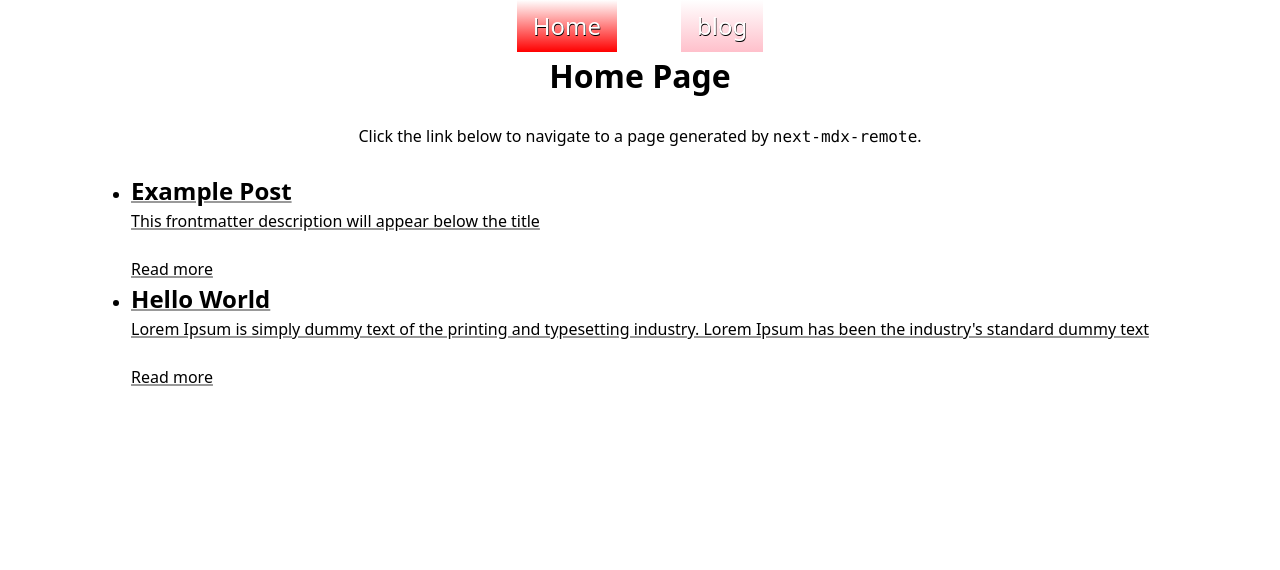
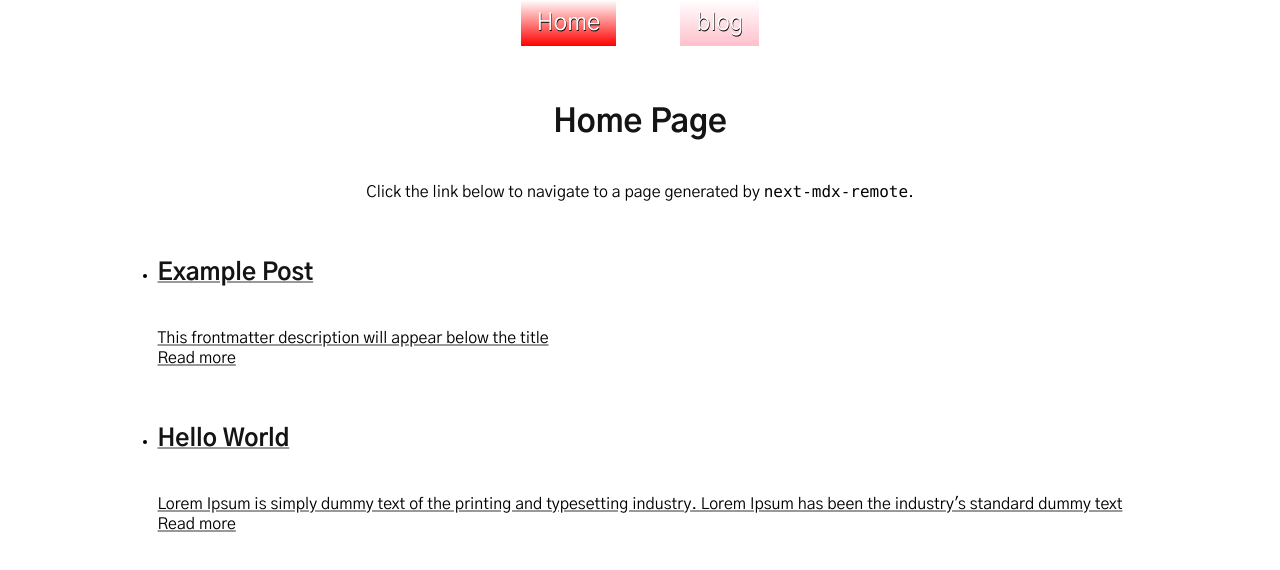
Before and after one commit to awareness481/blog-jsx, a Next.js app: page / in a window 1280 px wide. Shown: the top 570 px of the page. Built offline with nearby package versions, Linux system fonts and the light colour scheme.

Commit message:
text/post styling

```diff
--- a/components/Layout.tsx
+++ b/components/Layout.tsx
@@ -20,9 +20,9 @@ export default function Layout({ children }: {
           --divider-color: rgba(0, 0, 0, 0.4);
         }
 
-        html {
-          font: 100%/1.5 system-ui;
-        }
+        // html {
+        //   font: 100%/1.5 system-ui;
+        // }
 
         a {
           color: inherit;
@@ -36,9 +36,9 @@ export default function Layout({ children }: {
         }
 
         h1,
-        p {
-          margin-bottom: 1.5rem;
-        }
+        // p {
+        //   margin-bottom: 1.5rem;
+        // }
 
         code {
           font-family: 'Menlo';
--- a/pages/_document.tsx
+++ b/pages/_document.tsx
@@ -17,6 +17,12 @@ class MyDocument extends Document {
       <Html lang="en">
         <Head>
           <link rel="icon" href="/favicon.ico" />
+          <link rel="preconnect" href="https://fonts.googleapis.com" />
+          <link rel="preconnect" href="https://fonts.gstatic.com" crossOrigin="true" />
+          <link
+            href="https://fonts.googleapis.com/css2?family=Gothic+A1:wght@100;400;700&display=swap"
+            rel="stylesheet"
+          />
         </Head>
         <body>
           <Main />
--- a/pages/posts/[slug].tsx
+++ b/pages/posts/[slug].tsx
@@ -23,6 +23,7 @@ const components = {
   // useful for conditionally loading components for certain routes.
   // See the notes in README.md for more details.
   TestComponent: dynamic(() => import("../../components/TestComponent")),
+  Image: dynamic(() => import("next/image"))
 };
 
 export default function PostPage({
--- a/styles/globals.css
+++ b/styles/globals.css
@@ -1,3 +1,17 @@
+h1, h2, h3, h4, h5, h6 {
+  color: #141414;
+  margin: 3.5rem 0 2.5rem 0;
+}
+
+html {
+  font-family: 'Gothic A1', sans-serif;
+  box-sizing: border-box;
+}
+
+*, *:before, *:after {
+  box-sizing: inherit;
+}
+
 pre {
   /* In theory shiki will overwrite these, but this is to make sure there are defaults regardless */
   background-color: white;
@@ -10,7 +24,7 @@ pre {
   border-left: 1px solid #999;
   border-bottom: 1px solid #999;
 
-  margin-bottom: 3rem;
+  margin: 1rem 0;
 
   /* Important to allow the code to move horizontally; */
   overflow-x: auto;
```
Also changed, not shown: pages/posts/[slug].module.css (+16 -1 lines), posts/hello-world.mdx (+4 -1 lines), public/random.jpg (added).
